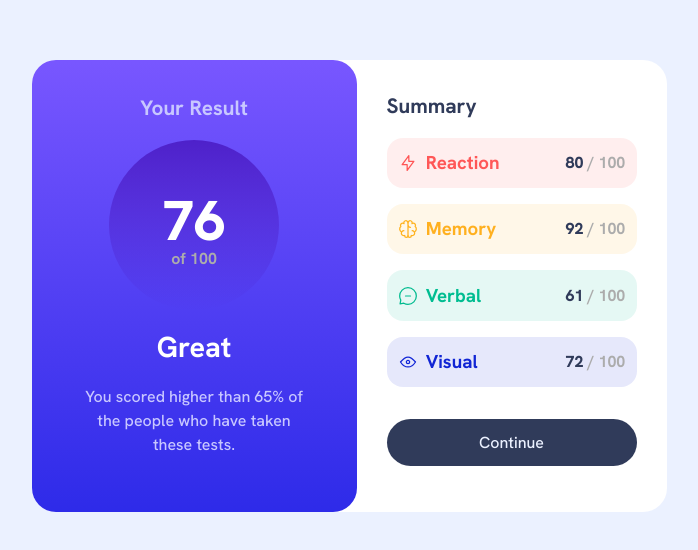
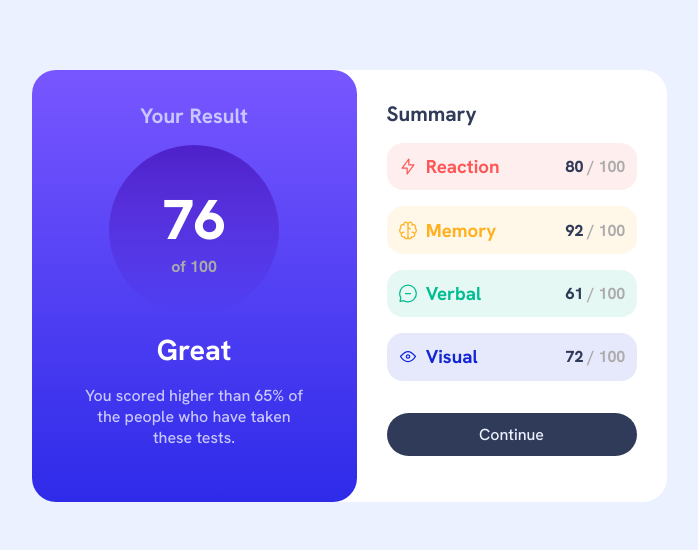
Before and after one commit to TheCRIS69/results-summary-component, a plain HTML site: page index.html in a window 1280 px wide. Shown: the part 114-664 px from the top of the page, without its empty margins (291-989 px from the left). Drawn offline with Linux system fonts and the light colour scheme.

Commit message:
small changes to HTML & CSS

```diff
--- a/index.html
+++ b/index.html
@@ -13,18 +13,17 @@
 <body>
 
 <main class="flex-center">
-
 <article class="container">
 
   <div class="personal-result">
-    <h2 class="personal-result__title">Your Result</h2>
+    <h1 class="personal-result__title">Your Result</h1>
 
     <div class="personal-result__score">
       <span class="personal-result__score__number">76</span>
       <span class="personal-result__score__max">of 100</span>
     </div>
 
-    <h1 class="personal-result__type">Great</h1>
+    <h2 class="personal-result__type">Great</h2>
     <p class="personal-result__description">You scored higher than 65% of the people who have taken these tests.</p>
   </div>
 
@@ -38,12 +37,7 @@
             <img src="./assets/images/icon-reaction.svg" alt="Reaction Icon">
             <h3 class="summary__categories__reaction__title">Reaction</h3>
           </div>
-
-          <div>
-            <span class="summary__categories__score">80</span>
-            <span class="summary__categories__score-max">/ 100</span>
-          </div>
-
+          <p class="summary__categories__score">80<span class="summary__categories__score-max"> / 100</span></p>
         </div>
 
         <div class="summary__categories__memory">
@@ -51,11 +45,7 @@
             <img src="./assets/images/icon-memory.svg" alt="Memory Icon">
             <h3 class="summary__categories__memory__title">Memory</h3>
           </div>
-
-          <div>
-            <span class="summary__categories__score">92</span>
-            <span class="summary__categories__score-max">/ 100</span>
-          </div>
+            <p class="summary__categories__score">92<span class="summary__categories__score-max"> / 100</span></p>
         </div>
 
         <div class="summary__categories__verbal">
@@ -63,11 +53,7 @@
             <img src="./assets/images/icon-verbal.svg" alt="Verbal Icon">
             <h3 class="summary__categories__verbal__title">Verbal</h3>
           </div>
-
-          <div>
-            <span class="summary__categories__score">61</span>
-            <span class="summary__categories__score-max">/ 100</span>
-          </div>
+            <p class="summary__categories__score">61<span class="summary__categories__score-max"> / 100</span></p>
         </div>
 
         <div class="summary__categories__visual">
@@ -75,11 +61,7 @@
             <img src="./assets/images/icon-visual.svg" alt="Visual Icon">
             <h3 class="summary__categories__visual__title">Visual</h3>
           </div>
-
-          <div>
-            <span class="summary__categories__score">72</span>
-            <span class="summary__categories__score-max">/ 100</span>
-          </div>
+            <p class="summary__categories__score">72<span class="summary__categories__score-max"> / 100</span></p>
         </div>
 
       </div>
@@ -87,7 +69,6 @@
   </div>
 
 </article>
-
 </main>
 
 </body>
--- a/style.css
+++ b/style.css
@@ -50,7 +50,6 @@
     margin: 0;
   }
   body {
-    line-height: 1.5;
     -webkit-font-smoothing: antialiased;
   }
   img, picture, video, canvas, svg {
@@ -115,7 +114,6 @@ body {
 }
 .personal-result__score__max {
     color: var(--clr-neutral-Light-Gray);
-    margin-top: -1rem;
     font-weight: var(--fw-bold);
 }
 .personal-result__type {
@@ -211,8 +209,7 @@ body {
     }
 
     .personal-result {
-        border-top-left-radius: 0;
-        border-top-right-radius: 0;
+        border-radius: 0 0 1.5rem 1.5rem;
     }
 
     .summary__categories__reaction,
```
